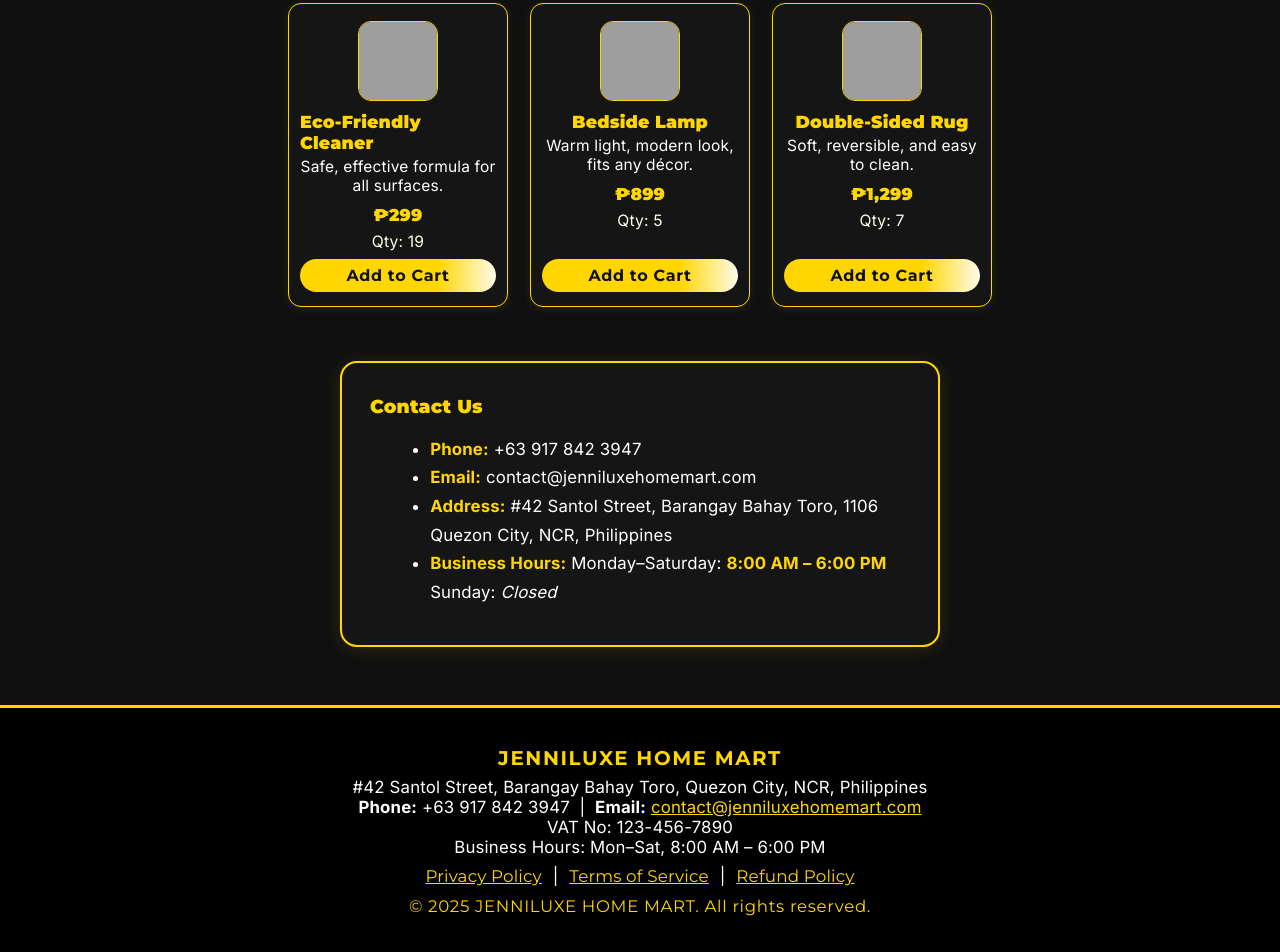
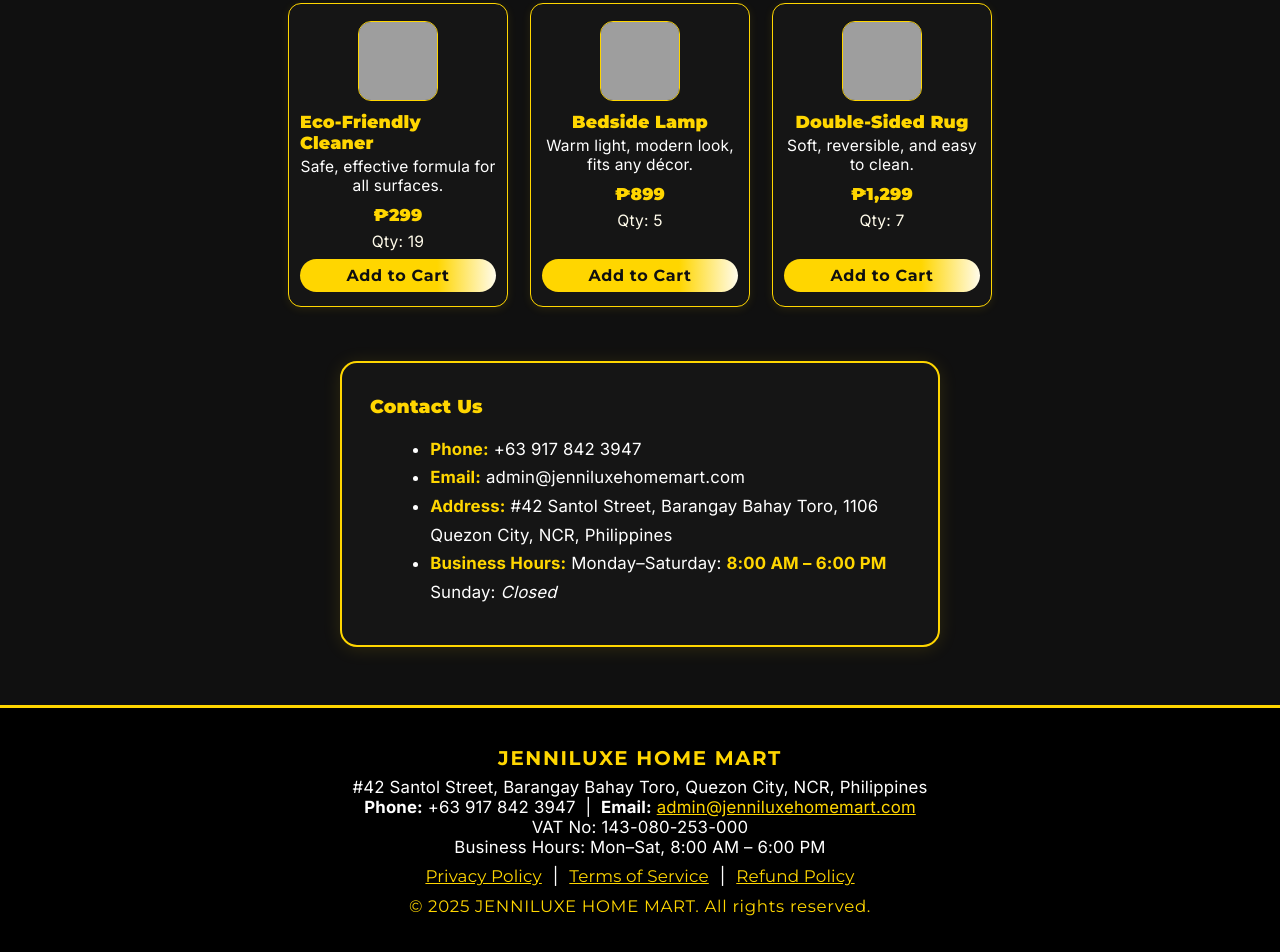
Before and after one commit to DaniPop88/JENNILUXE, a plain HTML site: page index.html in a window 1280 px wide. Shown: the part 1301-2253 px from the top of the page. Drawn offline with Linux system fonts and the light colour scheme; grey boxes are pictures that could not be loaded.

Commit message:
Update index.html

```diff
--- a/index.html
+++ b/index.html
@@ -547,7 +547,7 @@
     <div class="contact-title">Contact Us</div>
     <ul class="contact-list">
       <li><strong>Phone:</strong> +63 917 842 3947</li>
-      <li><strong>Email:</strong> <a href="mailto:contact@jenniluxehomemart.com">contact@jenniluxehomemart.com</a></li>
+      <li><strong>Email:</strong> <a href="mailto:admin@jenniluxehomemart.com">admin@jenniluxehomemart.com</a></li>
       <li><strong>Address:</strong> #42 Santol Street, Barangay Bahay Toro, 1106 Quezon City, NCR, Philippines</li>
       <li><strong>Business Hours:</strong> Monday–Saturday: <strong>8:00 AM – 6:00 PM</strong> <br>Sunday: <em>Closed</em></li>
     </ul>
@@ -571,9 +571,9 @@
         <div>
           #42 Santol Street, Barangay Bahay Toro, Quezon City, NCR, Philippines<br>
           <b>Phone:</b> +63 917 842 3947 &nbsp;|&nbsp; <b>Email:</b>
-          <a href="mailto:contact@jenniluxehomemart.com">contact@jenniluxehomemart.com</a>
+          <a href="mailto:admin@jenniluxehomemart.com">admin@jenniluxehomemart.com</a>
         </div>
-        <div>VAT No: 123-456-7890</div>
+        <div>VAT No: 143-080-253-000</div>
         <div>Business Hours: Mon–Sat, 8:00 AM – 6:00 PM</div>
       </div>
       <div class="footer-links">
```
